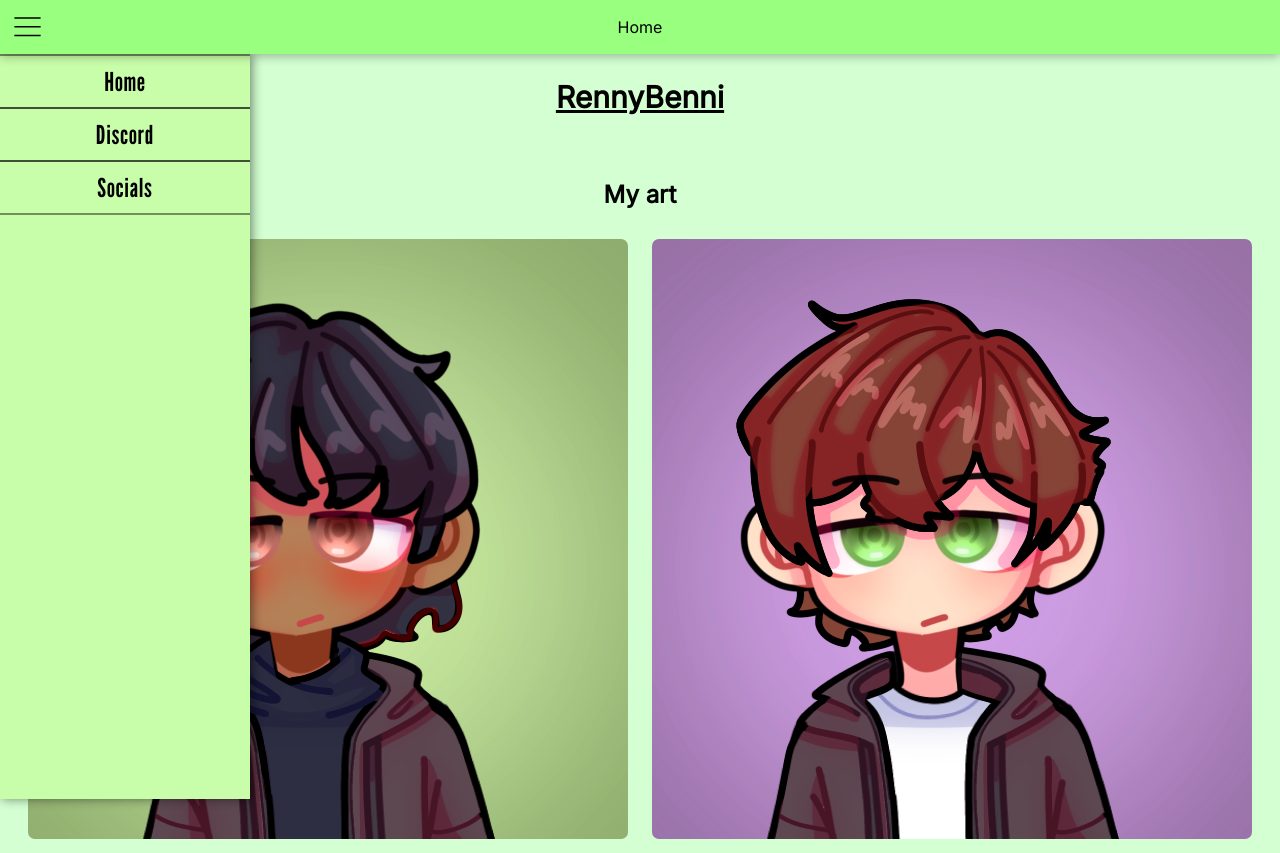
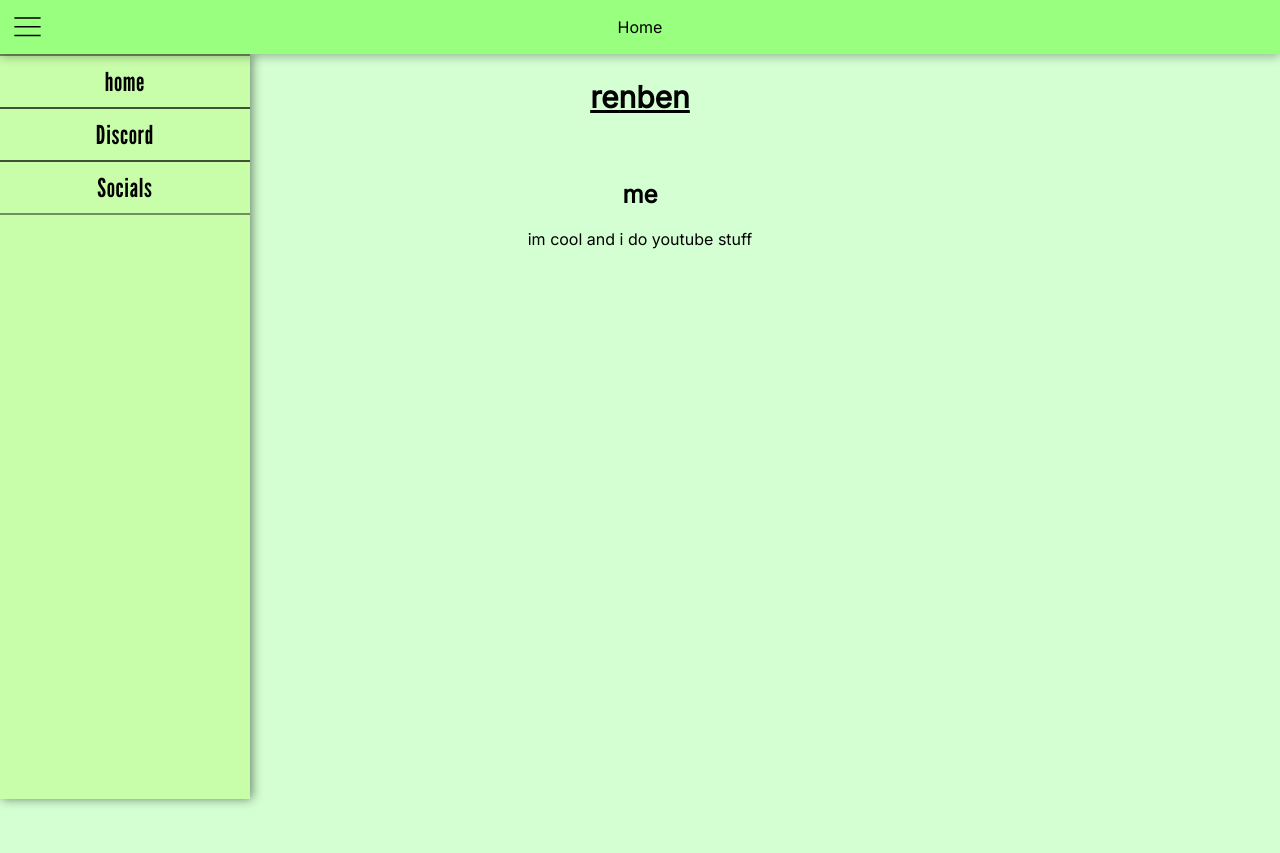
Before and after one commit to renbenn/renbenn.github.io, a plain HTML site: page index.html in a window 1280 px wide. After the commit the page ends 800 px from the top, so only its background shows below. Drawn offline with nearby package versions, Linux system fonts and the light colour scheme; a web font is replaced by a local one.

Commit message:
Update index.html

```diff
--- a/index.html
+++ b/index.html
@@ -20,19 +20,18 @@
     </header>
     <section class="sidebar" id="sidebar">
       <div>
-        <a href="/" class="disabled fake-link sidebar-button">Home</a>
+        <a href="/" class="disabled fake-link sidebar-button">home</a>
         <a href="https://discord.gg/fb24fesfq8" class="sidebar-button sidebar-button-2" target="_blank">Discord</a>
         <a href="/socials/" class="sidebar-button sidebar-button-3">Socials</a>
       </div>
     </section>
     <section>
       <div>
-        <h1 class="page-header">RennyBenni</h1>
+        <h1 class="page-header">renben</h1>
         <br>
         <div>
-          <h1>My art</h1>
-          <img class="main-art-display" src="/src/img/ren-art-1.png" alt="Ren Art">
-          <img class="main-art-display" src="/src/img/pfp-ren-art.png" alt="">
+          <h1>me</h1>
+          <p>im cool and i do youtube stuff</p>
         </div>
       </div>
     </section>
```
